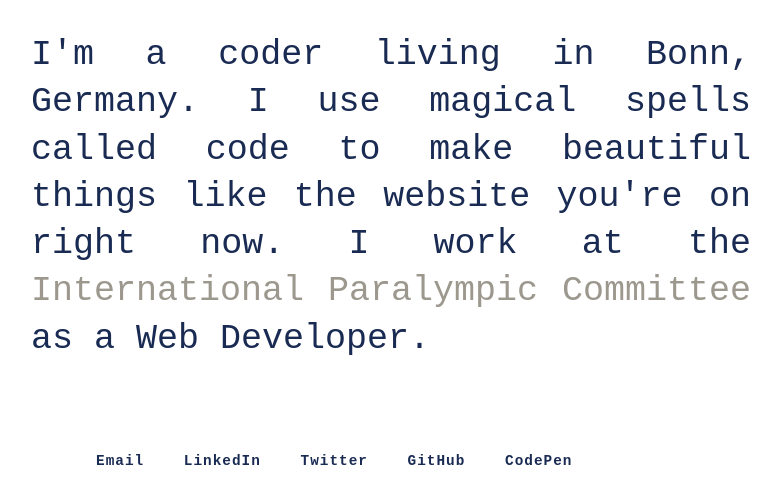
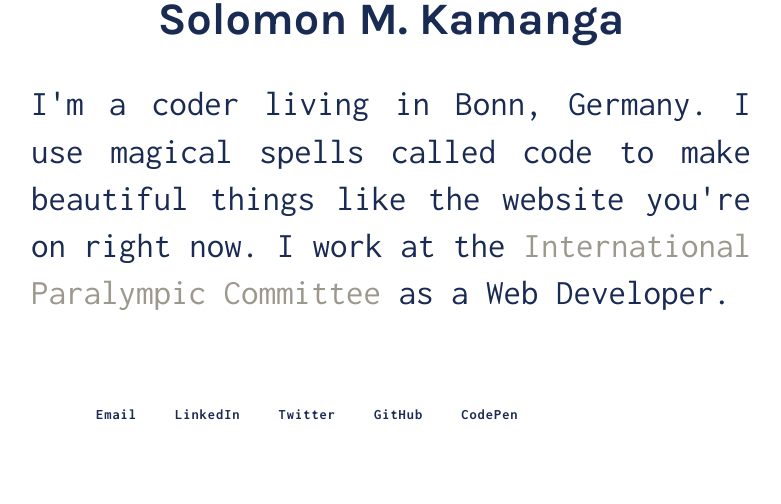
Before and after one commit to solomonkamanga/solomonkamanga.github.io, a plain HTML site: page index.html in a window 1280 px wide. Shown: the part 250-754 px from the top of the page, without its empty margins (249-1030 px from the left). Drawn offline with Linux system fonts and the light colour scheme.

Commit message:
Update fonts

```diff
--- a/css/style.css
+++ b/css/style.css
@@ -17,8 +17,8 @@ html {
     --dark-grey: #61595d;
 
     /* font stacks */
-    --monospace: Courier New, Courier, Lucida Sans Typewriter, Lucida Typewriter, monospace;
-    --sans-serif: "Helvetica Neue", Helvetica, Arial, sans-serif;
+    --monospace: "Inconsolata", Courier New, Courier, Lucida Sans Typewriter, Lucida Typewriter, monospace;
+    --sans-serif: "Karla", "Helvetica Neue", Helvetica, Arial, sans-serif;
 }
 
 ::-moz-selection {
--- a/index.html
+++ b/index.html
@@ -17,6 +17,12 @@
 
   <!-- CSS -->
   <link rel="stylesheet" href="css/style.css">
+
+  <!-- Fonts -->
+  <!-- Sans-Serif -->
+  <link href="https://fonts.googleapis.com/css?family=Karla:400,700" rel="stylesheet">
+  <!-- Monospace -->
+  <link href="https://fonts.googleapis.com/css?family=Inconsolata:400,700" rel="stylesheet">
 
 </head>
 
```
